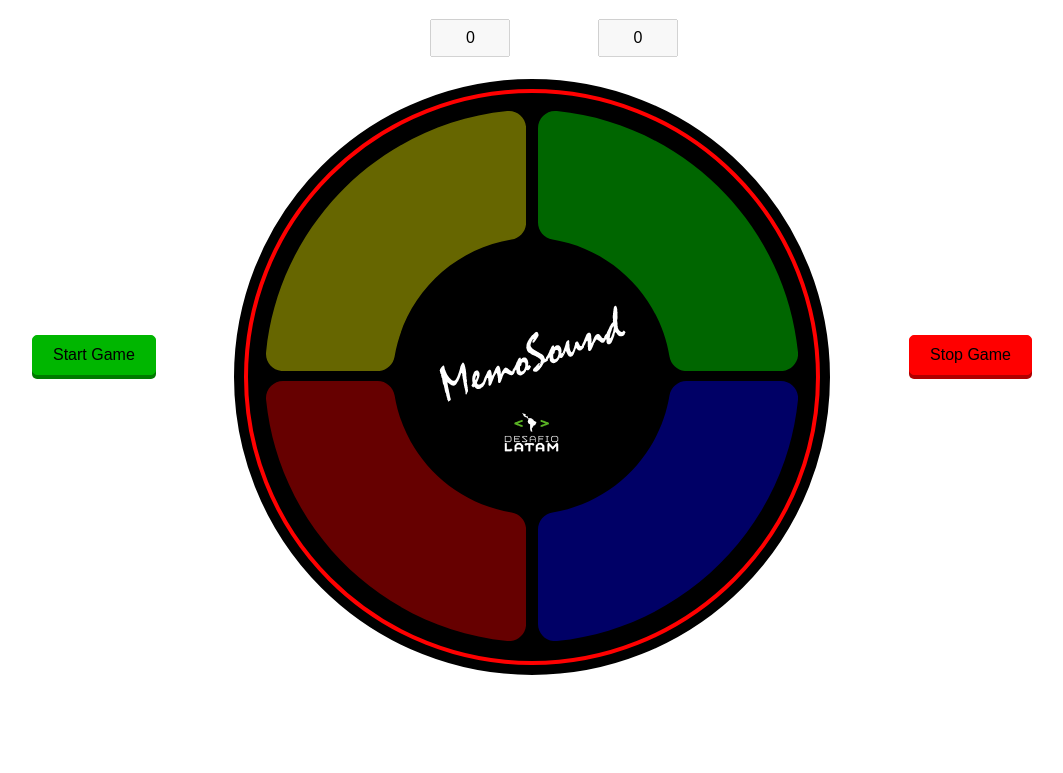
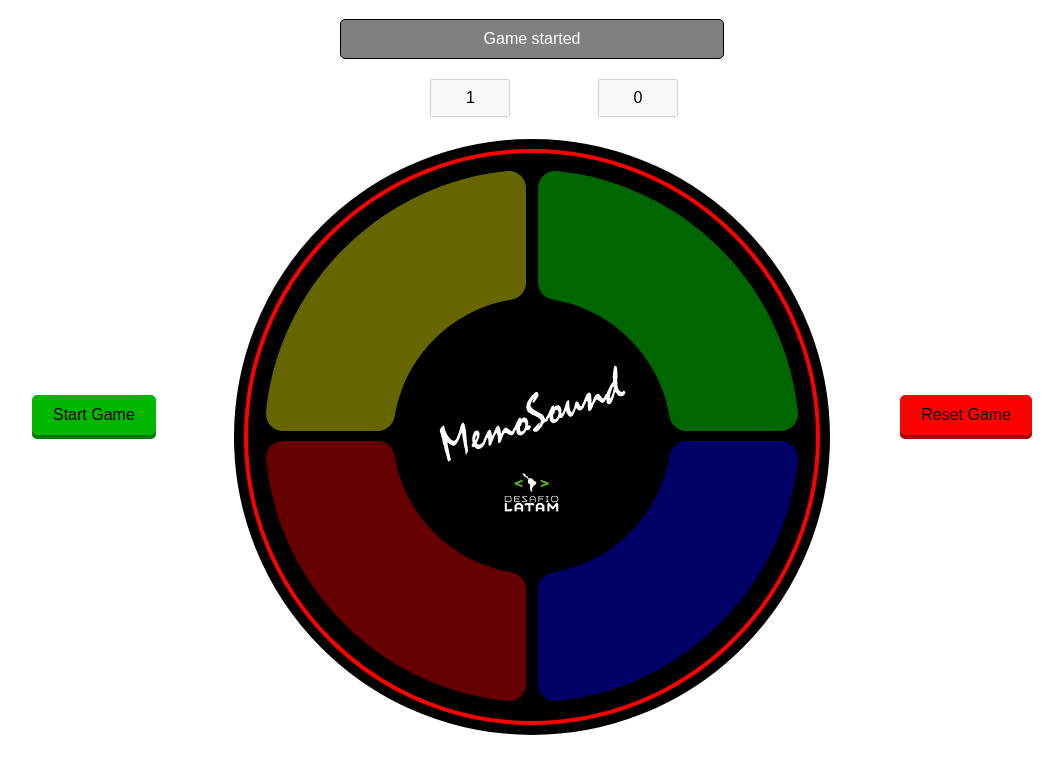
Before and after one commit to carlocasorzo/dl-memosound, a plain HTML site: page index.html in a window 1280 px wide. Both pictures are taken after a click on the button "Start Game". Shown: the part 61-834 px from the top of the page, without its empty margins (108-1171 px from the left). Before the commit the page ends 800 px from the top, so only its background shows below. Drawn offline with nearby package versions, Linux system fonts and the light colour scheme.

Commit message:
First fully functional game version

```diff
--- a/assets/css/main.css
+++ b/assets/css/main.css
@@ -153,3 +153,14 @@ body {
 .info label {
     color:white;
 }
+
+.message-area {
+    margin: 0 auto;
+    padding: 10px;
+    width: 30%;
+    background: gray;
+    color: white;
+    border: 1px solid black;
+    border-radius: 5px;
+    text-align: center;
+}
--- a/assets/js/main.js
+++ b/assets/js/main.js
@@ -1,6 +1,6 @@
 'use strict';
 
 var m = new MemoSoundController({
-    // numStages: 5,
+    numStages: 10,
     numLights: 4
 });
--- a/assets/js/memosoundcontroller.js
+++ b/assets/js/memosoundcontroller.js
@@ -4,6 +4,9 @@ function MemoSoundController(options) {
 
     // Init MemoSound model
     this.memoSound = new MemoSound(options);
+
+    // Set message area from the DOM
+    this.messageArea = $("#message-area");
 
     // Set sequence step duration
     this.stepDuration = options.stepDuration || 900;
@@ -21,7 +24,7 @@ function MemoSoundController(options) {
         this.lights[i] = $(btnId);
     }
 
-    // Add mouse up/down listeners to buttons
+    // Add listeners to buttons
     var self = this;
     $.each(this.lights, function(index, button) {
         button.find("path")
@@ -34,6 +37,15 @@ function MemoSoundController(options) {
             .click(function() {
                 if(self.canCaptureUserInput) { self.captureUserInput(index); }
             });
+    });
+
+    $('#btn-stop').click(function() {
+        self.resetGame();
+    });
+
+    $('#btn-play').click(function() {
+        self.resetGame();
+        self.playGame();
     });
 }
 
@@ -59,7 +71,10 @@ MemoSoundController.prototype.turnOffAll = function(){
 
 // Resets the game delegating to memoSound
 MemoSoundController.prototype.resetGame = function() {
-    return this.memoSound.resetGame();
+    var newGame = this.memoSound.resetGame();
+    this.messageArea.text("Game started");
+    this.updateCounters();
+    return newGame;
 }
 
 // Delegates numStages to memoSound
@@ -85,14 +100,18 @@ MemoSoundController.prototype.stage = function() {
 // Delegates advanceStage() to memoSound
 MemoSoundController.prototype.advanceStage = function(repetitions) {
     var nextStage = this.memoSound.advanceStage(repetitions);
-    $('#score').val(this.score());
-    $('#stage').val(this.stage());
+    this.updateCounters();
     return nextStage;
 }
 
 // Delegates getStage() to memoSound
 MemoSoundController.prototype.getStage = function() {
     return this.memoSound.getStage();
+}
+
+// Delegates stage to memoSound
+MemoSoundController.prototype.stage = function() {
+    return this.memoSound.stage;
 }
 
 // Handles button behavior on mouse down
@@ -105,12 +124,18 @@ MemoSoundController.prototype.clickLightUp = function(i) {
     return this.turnOff(i);
 }
 
+// Updates the score and stage inputs
+MemoSoundController.prototype.updateCounters = function() {
+    $('#score').val(this.score());
+    $('#stage').val(this.stage());
+
+}
+
 // Handles button behavior on click
 // Lets user enter the current stage sequence and captures it for validation
 MemoSoundController.prototype.captureUserInput = function(i) {
     if(this.userInput.length < this.getStage().length) {
         this.userInput.push(i);
-        console.log(this.userInput);
     }
 
     if(this.userInput.length >= this.getStage().length) {
@@ -159,11 +184,14 @@ MemoSoundController.prototype.showCurrentStageLights = function() {
 // Lets user enter the current stage sequence and captures it for validation
 MemoSoundController.prototype.validateUserInput = function() {
     var isStageCleared = this.memoSound.validate(this.userInput);
-    if(isStageCleared) {
-        console.log("Stage cleared!");
+
+    if(isStageCleared && this.stage() === this.numStages()) {
+        this.messageArea.text("Congratulations, you won!");
+    } else if(isStageCleared) {
+        this.messageArea.text("Stage "+ this.stage() +" cleared!");
         this.advanceStage();
         this.playGame();
     } else {
-        console.log("Game Over");
+        this.messageArea.text("Game Over");
     }
 }
--- a/index.html
+++ b/index.html
@@ -19,6 +19,7 @@
         <header>
 
             <h1 class="page_title"> MemoSound </h1>
+            <div id="message-area" class="message-area"></div>
 
         </header>
 
@@ -71,8 +72,8 @@
 
 
             <div class="buttons">
-                <button class="btn_play">Start Game</button>
-                <button class="btn_stop">Stop Game</button>
+                <button id="btn-play" class="btn_play">Start Game</button>
+                <button id="btn-stop" class="btn_stop">Reset Game</button>
             </div>
 
         </section>
```
